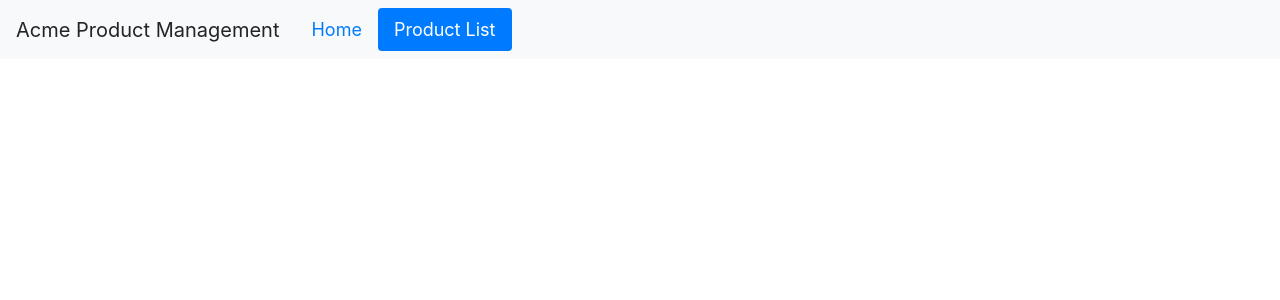
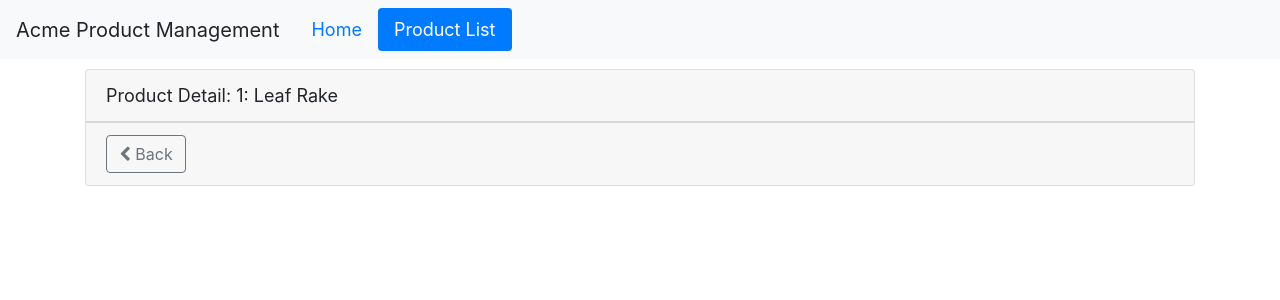
Before and after one commit to fabrideci/APM, an Angular app: page /products/1 in a window 1280 px wide. Shown: the top 300 px of the page. Built offline with nearby package versions, Linux system fonts and the light colour scheme.

Commit message:
Introduced guards

```diff
--- a/src/app/app.module.ts
+++ b/src/app/app.module.ts
@@ -10,6 +10,7 @@
 import { StarComponent } from "./shared/star.component";
 import { ProductDetailComponent } from "./products/product-detail.component";
 import { WelcomeComponent } from "./home/welcome.component";
+import { ProductDetailGuard } from "./products/product-detail.guard";
 
 @NgModule({
   declarations: [
@@ -26,7 +27,11 @@
     HttpClientModule,
     RouterModule.forRoot([
       { path: "products", component: ProductListComponent },
-      { path: "products/:id", component: ProductDetailComponent },
+      {
+        path: "products/:id",
+        canActivate: [ProductDetailGuard],
+        component: ProductDetailComponent
+      },
       { path: "welcome", component: WelcomeComponent },
       { path: "", redirectTo: "welcome", pathMatch: "full" },
       { path: "**", redirectTo: "welcome", pathMatch: "full" }
--- a/src/app/products/product-detail.component.html
+++ b/src/app/products/product-detail.component.html
@@ -2,4 +2,11 @@
   <div class="card-header">
     {{ pageTitle + ": " + product.productName }}
   </div>
+  <div class='card-footer'>
+    <button class='btn btn-outline-secondary'
+            (click)='onBack()'
+            style='width:80px'>
+      <i class='fa fa-chevron-left'></i> Back
+    </button>
+  </div>
 </div>
--- a/src/app/products/product-detail.component.ts
+++ b/src/app/products/product-detail.component.ts
@@ -1,18 +1,35 @@
-import { Component, OnInit } from '@angular/core';
-import { IProduct } from './product';
+import { Component, OnInit } from "@angular/core";
+import { ActivatedRoute, Router } from "@angular/router";
+
+import { IProduct } from "./product";
 
 @Component({
-  selector: 'pm-product-detail',
-  templateUrl: './product-detail.component.html',
-  styleUrls: ['./product-detail.component.css']
+  selector: "pm-product-detail",
+  templateUrl: "./product-detail.component.html",
+  styleUrls: ["./product-detail.component.css"]
 })
 export class ProductDetailComponent implements OnInit {
-  pageTitle: string = 'Product Detail';
+  pageTitle: string = "Product Detail";
   product: IProduct;
 
-  constructor() { }
+  constructor(private route: ActivatedRoute, private router: Router) {}
 
   ngOnInit() {
+    let id = +this.route.snapshot.paramMap.get("id");
+    this.pageTitle += `: ${id}`;
+    this.product = {
+      productId: 1,
+      productName: "Leaf Rake",
+      productCode: "GDN-0011",
+      releaseDate: "March 19, 2019",
+      description: "Leaf rake with 48-inch wooden handle.",
+      price: 19.95,
+      starRating: 3.2,
+      imageUrl: "assets/images/leaf_rake.png"
+    };
   }
 
+  onBack(): void {
+    this.router.navigate(['/products']);
+  }
 }
--- /dev/null
+++ b/src/app/products/product-detail.guard.ts
@@ -0,0 +1,33 @@
+import { Injectable } from "@angular/core";
+import {
+  CanActivate,
+  ActivatedRouteSnapshot,
+  RouterStateSnapshot,
+  UrlTree,
+  Router
+} from "@angular/router";
+import { Observable } from "rxjs";
+
+@Injectable({
+  providedIn: "root"
+})
+export class ProductDetailGuard implements CanActivate {
+  constructor(private router: Router) {}
+
+  canActivate(
+    next: ActivatedRouteSnapshot,
+    state: RouterStateSnapshot
+  ):
+    | Observable<boolean | UrlTree>
+    | Promise<boolean | UrlTree>
+    | boolean
+    | UrlTree {
+    const id = +next.url[1].path;
+    if (isNaN(id) || id < 1) {
+      alert("Invalid product Id");
+      this.router.navigate(["/products"]);
+      return false;
+    }
+    return true;
+  }
+}
--- a/src/app/products/product-list.component.html
+++ b/src/app/products/product-list.component.html
@@ -42,11 +42,20 @@
               [style.margin.px]="imageMargin"
             />
           </td>
-          <td>{{ product.productName }}</td>
+          <td>
+            <a [routerLink]="['/products', product.productId]">{{
+              product.productName
+            }}</a>
+          </td>
           <td>{{ product.productCode | lowercase | convertToSpaces: "-" }}</td>
           <td>{{ product.releaseDate }}</td>
           <td>{{ product.price | currency: "EUR":"symbol":"1.2-2" }}</td>
-          <td><pm-star [rating]="product.starRating" (ratingClicked)='onRatingClicked($event)'></pm-star></td>
+          <td>
+            <pm-star
+              [rating]="product.starRating"
+              (ratingClicked)="onRatingClicked($event)"
+            ></pm-star>
+          </td>
         </tr>
       </tbody>
     </table>
```
Also changed, not shown: 1 other file (tests, documents, lock files or other folders).
